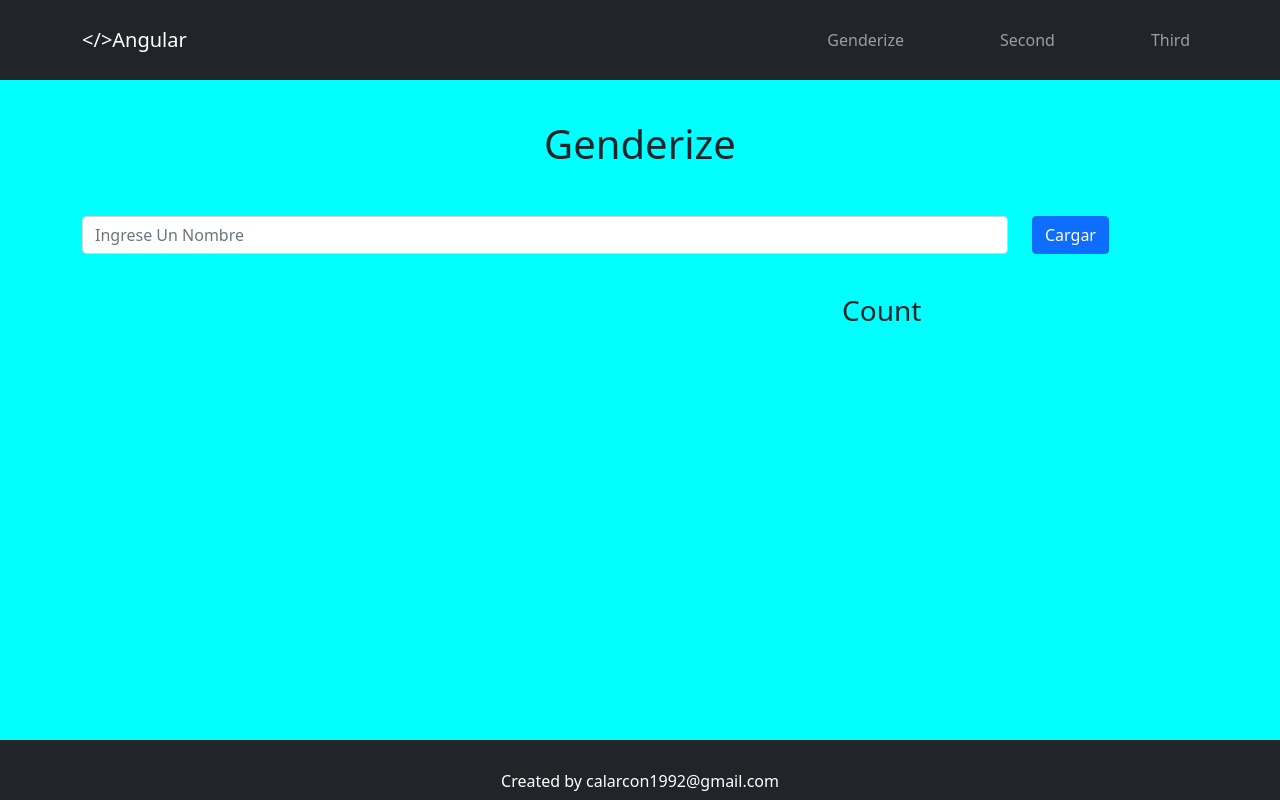
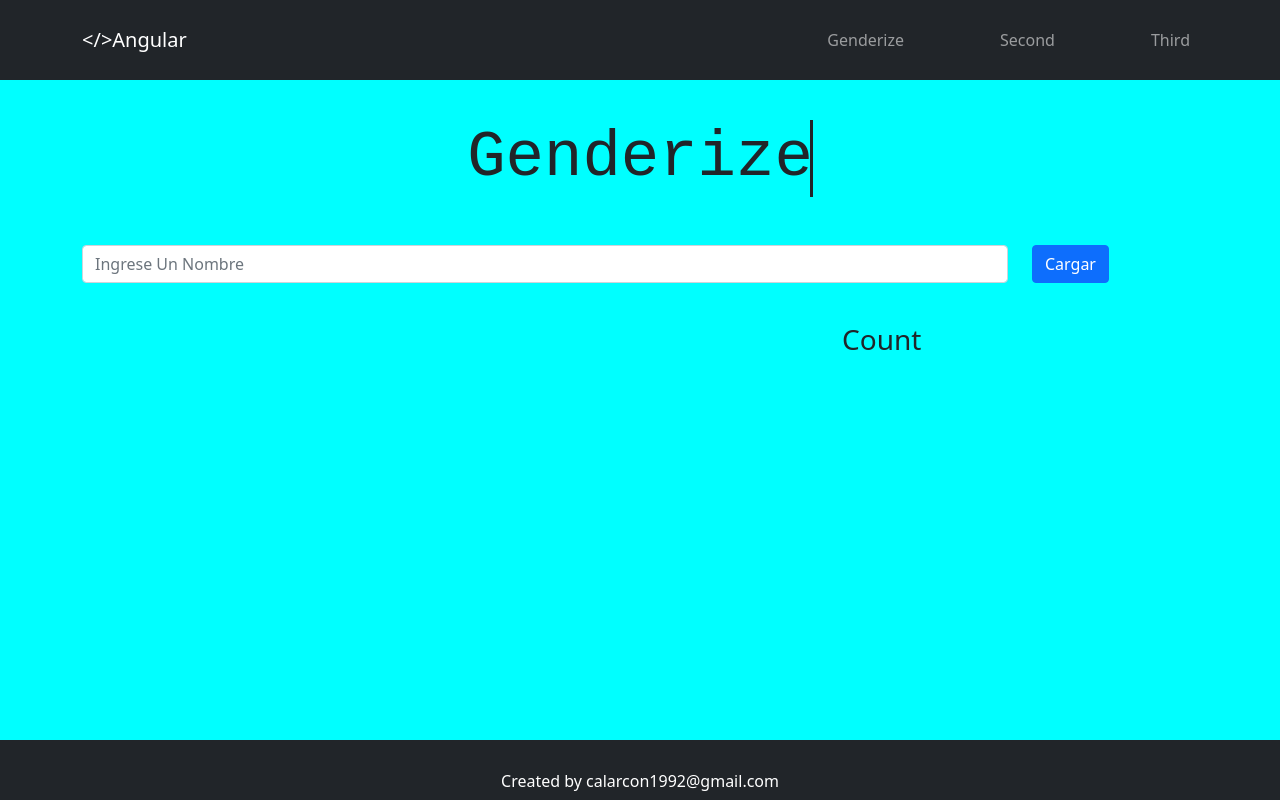
Before and after one commit to ClaudioAlarcon/angular, an Angular app: page /genderize in a window 1280 px wide. Built offline with nearby package versions, Linux system fonts and the light colour scheme.

Commit message:
Added typping effect to tittle

```diff
--- a/src/app/components/exercises/genderize/genderize.component.css
+++ b/src/app/components/exercises/genderize/genderize.component.css
@@ -22,3 +22,31 @@
     width: 30vh;
     border-radius: 50%;
 }
+
+.tittle{
+    display: flex;
+    align-items: center;
+    justify-content: center;
+  }
+
+  .tittleText {
+    width: 9ch;
+    animation: typing 2s steps(9), blink 0.5s step-end infinite alternate;
+    white-space: nowrap;
+    overflow: hidden;
+    border-right: 3px solid;
+    font-family: monospace;
+    font-size: 4rem;
+  }
+
+  @keyframes typing {
+    from {
+      width: 0;
+    }
+  }
+
+  @keyframes blink {
+    50% {
+      border-color: transparent
+    }
+  }
--- a/src/app/components/exercises/genderize/genderize.component.html
+++ b/src/app/components/exercises/genderize/genderize.component.html
@@ -1,5 +1,7 @@
 <div class="genderize">
-    <h1 class="tittle">Genderize</h1>
+    <div class="tittle">
+        <h1 class="tittleText">Genderize</h1>
+    </div>
     <div class="container">
         <div class="row inputName">
             <div class="col-10 inputContainer">
```
